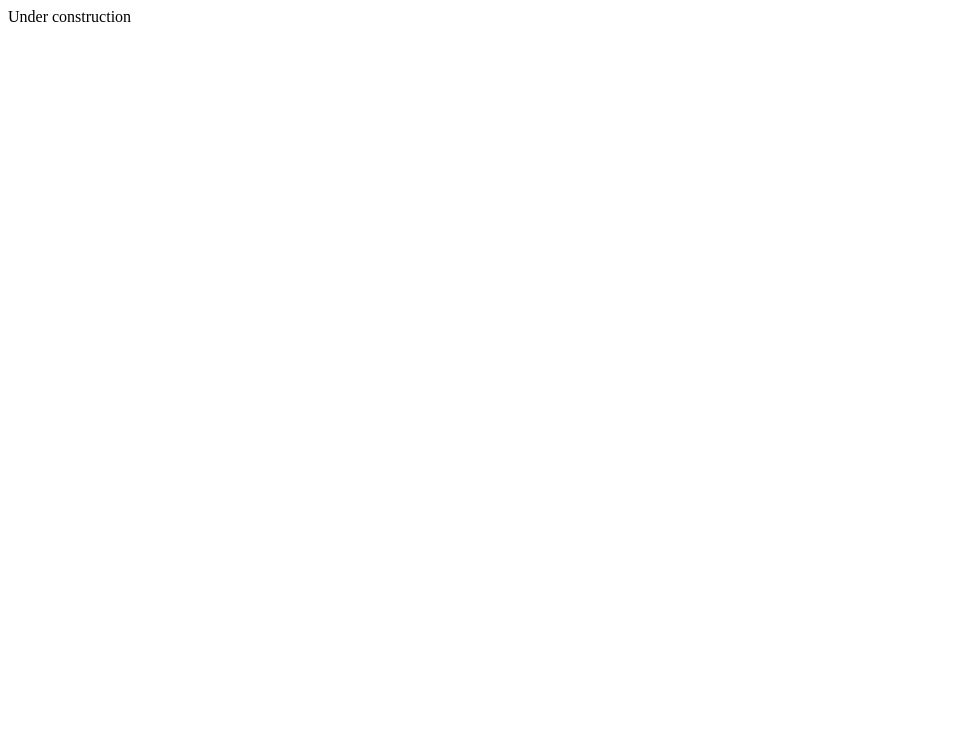
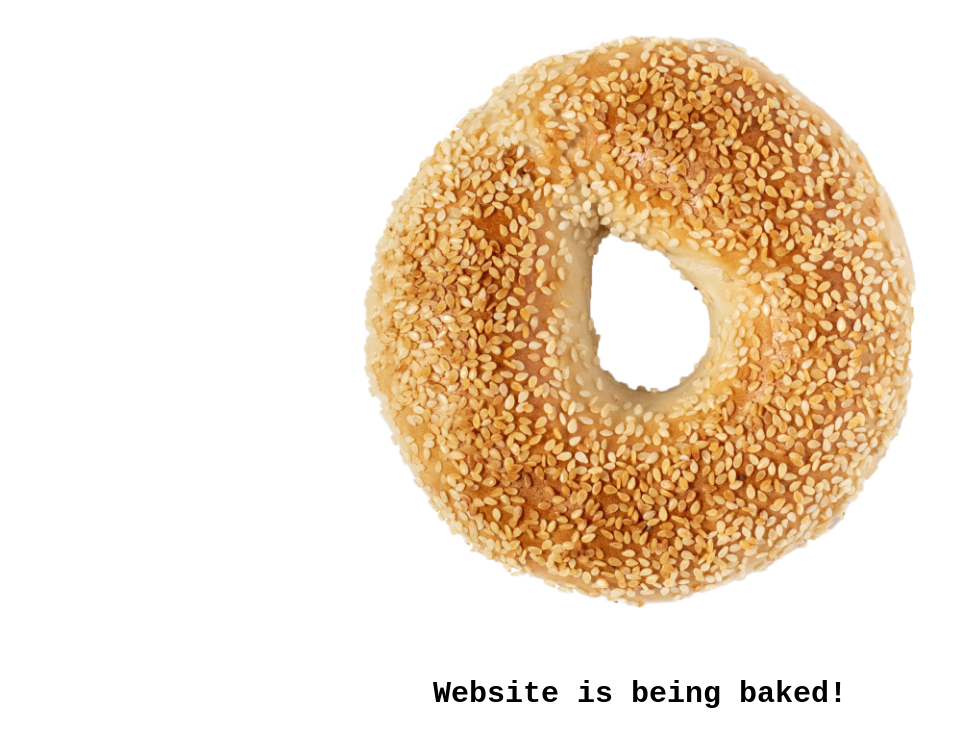
Before and after one commit to attraividhai-admin/bagel_pot_website, a plain HTML site: page index.html in a window 1280 px wide. Shown: the whole page, without its empty margins (0-970 px from the left). Drawn offline with Linux system fonts and the light colour scheme.

Commit message:
page under construction

```diff
--- a/index.html
+++ b/index.html
@@ -1,5 +1,36 @@
 <html>
+<head>
+    <style>
+        * {
+        padding: 0;
+        margin: 0;
+        }
+
+        html, body {
+        height: 100%;
+        }
+
+        div {
+            display: flex;
+            justify-content: center;
+            flex-direction: column;
+            text-align: center;
+            height: 100%;
+            padding: 0 25%;
+        }
+
+        p {
+            font-family: 'Courier New', Courier, monospace;
+            font-size: 30px;
+            font-weight: bold;
+            margin: 10% 0;
+        }
+    </style>
+</head>
 <body>
-Under construction
-  </body>
+    <div>
+        <img alt="Bagel image" src="./bigbagel.png"/>
+        <p>Website is being baked!</p>
+    </div>
+</body>
 </html>
```
